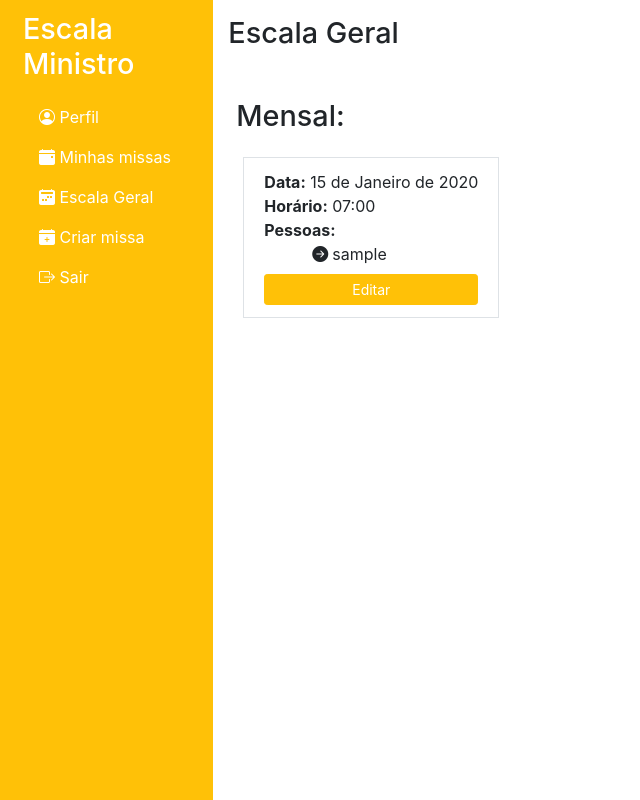
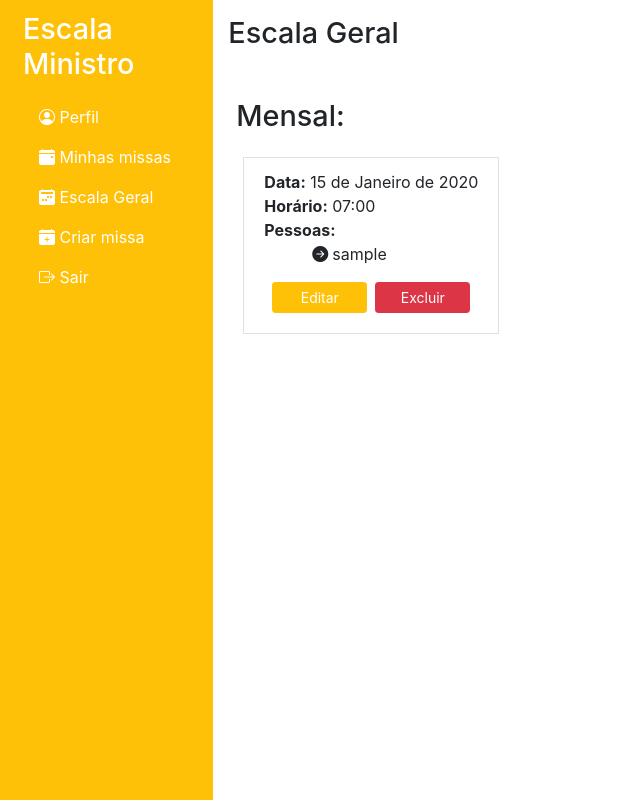
Before and after one commit to joaolucas14/projeto_escala, a Django app: page /escala_geral in a window 1280 px wide. Shown: the whole page, without its empty margins (0-640 px from the left). Run offline with Django 5.2, Linux system fonts and the light colour scheme; a user stored in the database is signed in; tables that the repository leaves empty hold one stand-in row (values such as "Sample post"); some libraries are stand-ins or nearby versions.

Commit message:
adicionando tambem a escala geral o botao de excluir

```diff
--- a/escala/templates/escala/escala_geral.html
+++ b/escala/templates/escala/escala_geral.html
@@ -18,7 +18,10 @@
                     </ul>
                 </div>
                 {% if user.is_superuser %}
-                <a href="{% url 'editar-missa' missa.id %}" class="btn btn-warning text-white fw-bold btn-sm mt-auto">Editar</a>
+                <div class="d-inline-flex p-2 bd-highlight mt-auto">
+                <a href="{% url 'editar-missa' missa.id %}" class="btn btn-warning text-white fw-bold btn-sm mt-auto w-50 mr-2">Editar</a>
+                <a href="{% url 'excluir-missa' missa.id %}" class="btn btn-danger fw-bold btn-sm w-50">Excluir</a>
+                </div>
                 {% endif %}
             </li>
             {% endfor %}
```
Also changed, not shown: escala/migrations/0003_remove_usuariocustomizado_escalado_and_more.py (added), escala/migrations/0004_remove_usuariocustomizado_enfermos_and_more.py (added).
